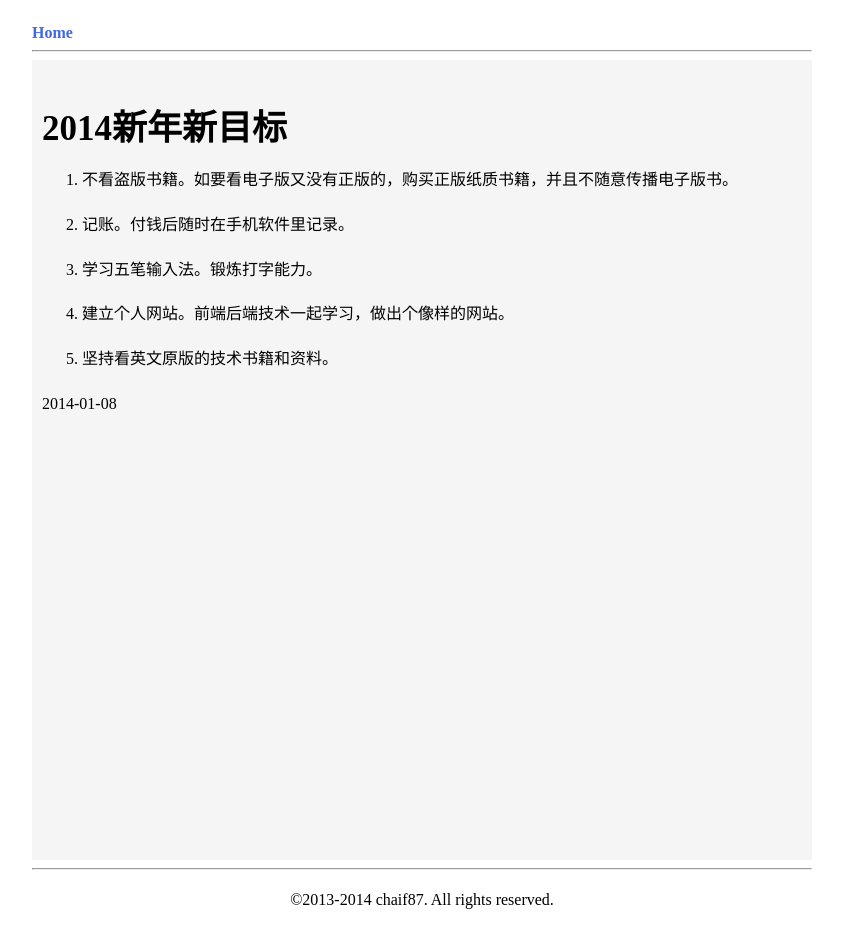
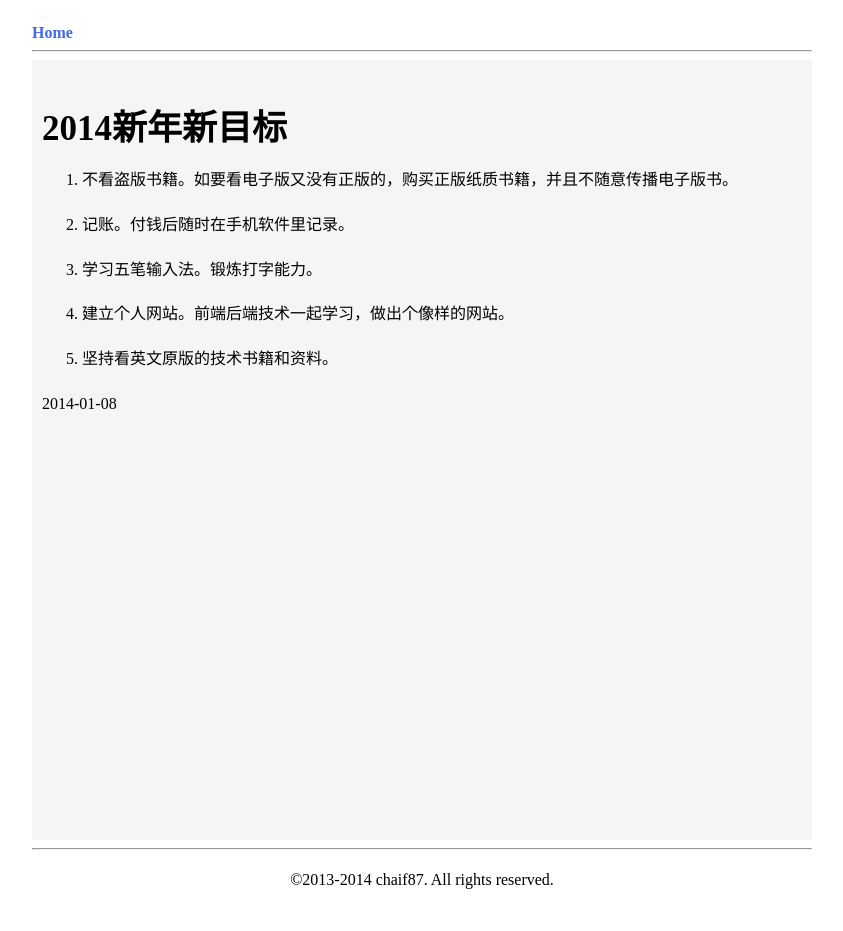
Before and after one commit to cforth/blog, a Jekyll site: the page built from _posts/2014-01-08-new-year-target.md, in a window 1280 px wide. Shown: the whole page, without its empty margins (218-1061 px from the left). Built offline with Jekyll 4.4.1, drawn with Linux system fonts in a browser that asks for light colours.

Commit message:
调整日志区块默认高度

```diff
--- a/css/mystyle.css
+++ b/css/mystyle.css
@@ -53,9 +53,9 @@ div#text {
   background-color:#F5F5F5;
   border-style:none;
   padding:10px;
-  min-height:780px; //（解决ie8.9.ff.chrome）
+  min-height:760px; //（解决ie8.9.ff.chrome）
   *+height:100%;  //（解决ie7）
-  _height:780px; //（解决ie6） ie6超出自动溢出
+  _height:760px; //（解决ie6） ie6超出自动溢出
 }
 
 div#footer {
```
